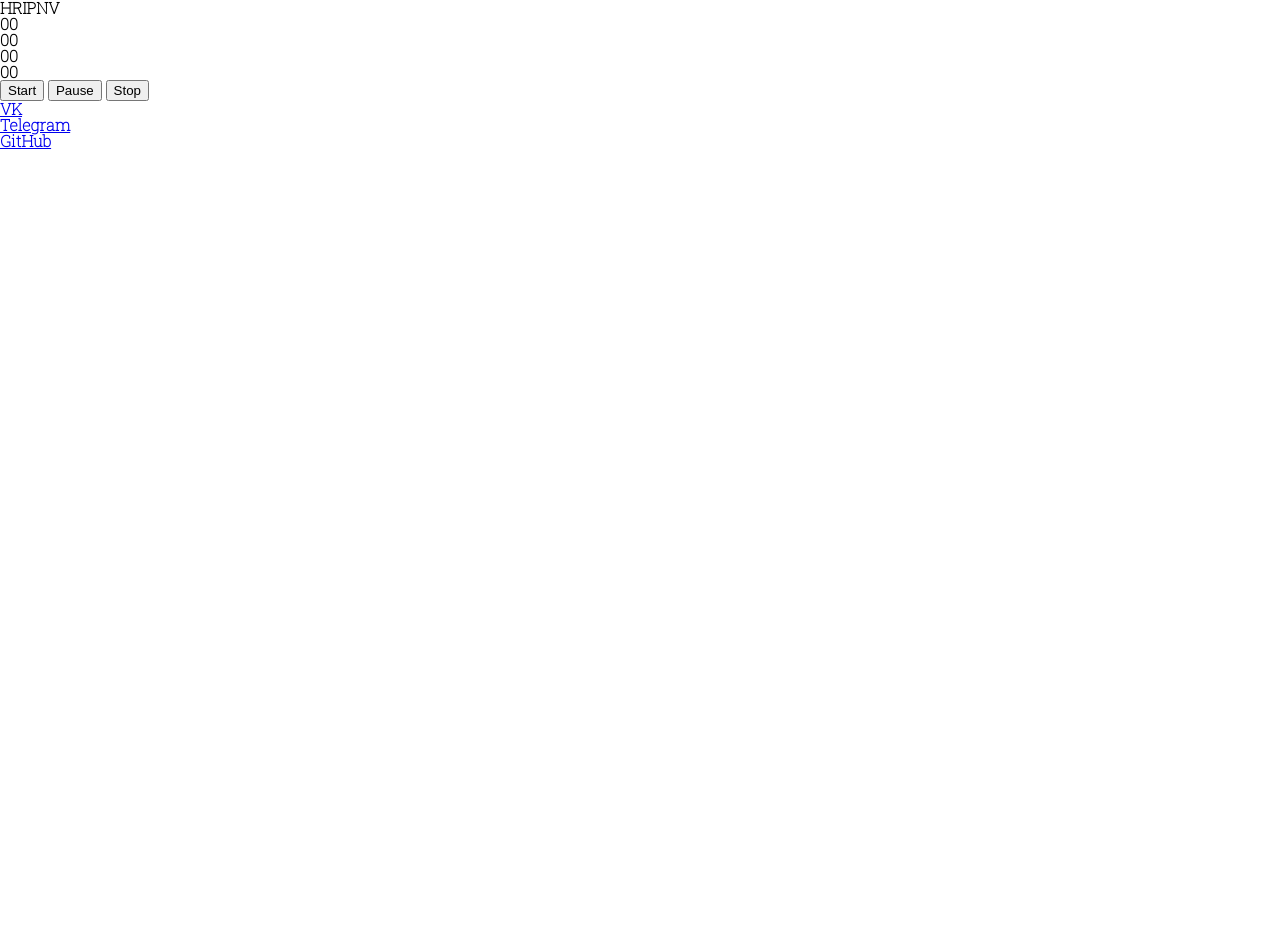
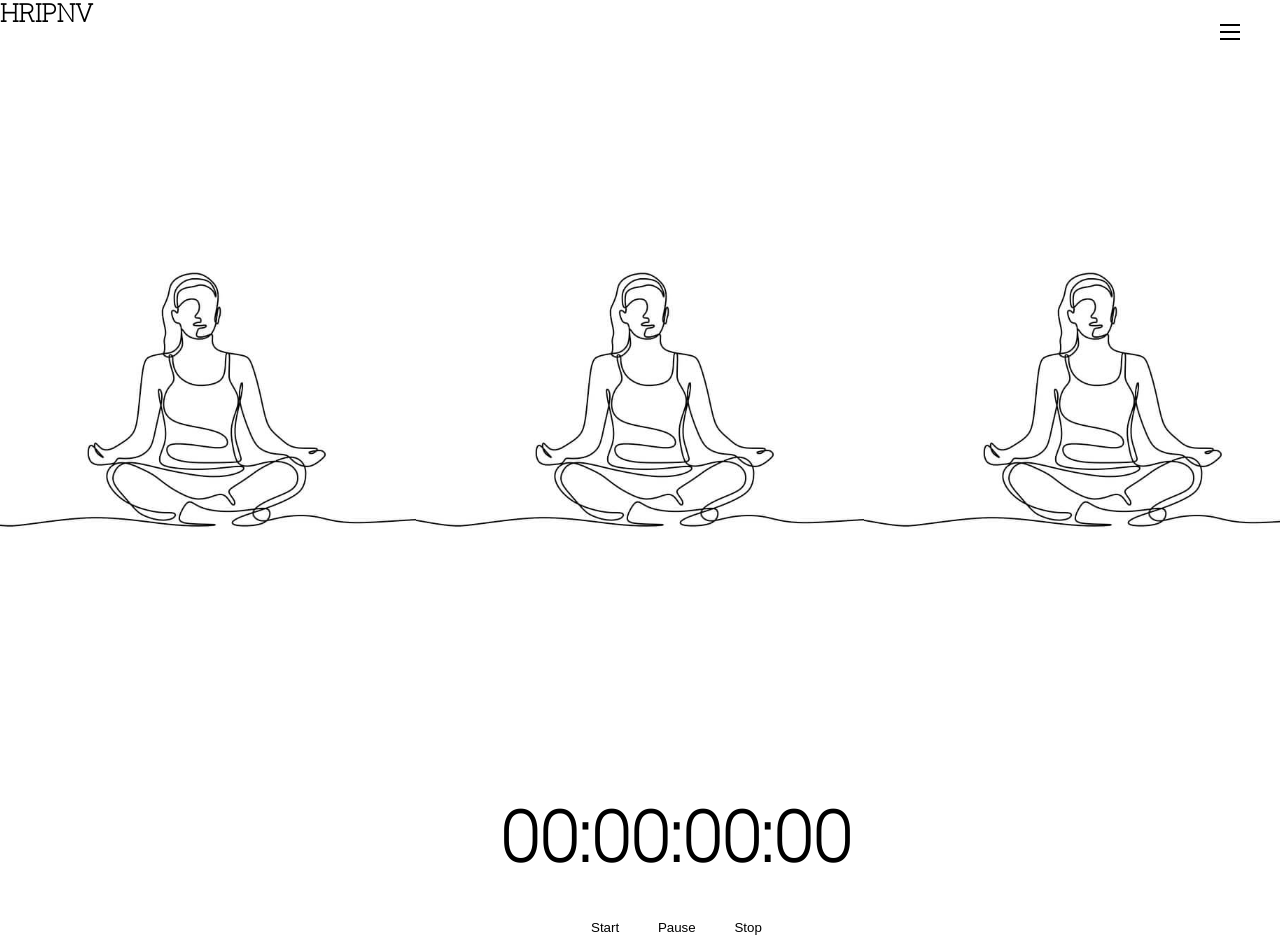
Before and after one commit to AleksDamsky/Personal-Project-on-JavaScript, a plain HTML site: page index.html in a window 1280 px wide. Shown: the top 949 px of the page. Before the commit the page ends 800 px from the top, so only its background shows below. Drawn offline with Linux system fonts and the light colour scheme; a web font is replaced by a local one.

Commit message:
site skeleton

```diff
--- a/CSS/style.scss
+++ b/CSS/style.scss
@@ -2,11 +2,135 @@
 
 @import url('https://fonts.googleapis.com/css2?family=Gentium+Plus&family=Gorditas&family=Josefin+Sans:wght@200&family=Montserrat:wght@200&family=Mukta:wght@200&family=Red+Hat+Mono:wght@300&family=Roboto+Slab:wght@100&family=Rubik+Glitch&family=Spline+Sans+Mono:wght@300&family=Titillium+Web:wght@200&display=swap');
 
-
-
+$white_color: #ffffff;
 
 //body style
 body{
     font-weight: 600;
     font-family: 'Roboto Slab', serif;
+    background-color: $white_color;
 }
+
+.container{
+    display: flex;
+    justify-content: space-between;
+
+    &__logo{
+        font-size: 25px;
+        // top: 20px;
+        // left: 20px;
+    };
+
+    &__menu{
+        position: absolute;
+        right: 30px;
+    }
+
+    &__menu-btn{
+        position: relative;
+        display: block;
+        background-color: #fff;
+        text-decoration: none;
+        width: 50px;
+        height: 50px;
+        border-radius: 50%;
+    };
+
+    &__span-btn{
+        position: absolute;
+        top: 25px; margin-top: -1px;
+        width: 20px; margin-left: 20px;
+        height: 2px;
+        background-color: rgb(0, 0, 0);
+    };
+
+    &__span-btn:before,
+    &__span-btn:after{
+        content: '';
+        position: absolute;
+        top: 8px; margin-top: -1px;
+        width: 20px;margin-left: 0px;
+        height: 2px;
+        background-color: rgb(0, 0, 0);
+    }
+
+    &__span-btn:before{
+        transform: translateY(7px);
+    }
+}
+
+.main{
+    overflow: hidden;
+    width: 100%;
+    padding-bottom: 60%;
+    background-color: $white_color;
+
+    &__meditationGirl{
+        position: absolute;
+        width: 100%;
+        top: 0;
+        height: 100%;
+        background-position: center;
+        background-repeat: repeat-x;
+        background-size: 35vw auto;
+        background-image: url('../IMG/meditation\ girl.jpg');
+    }
+}
+
+.section{
+    position: absolute;
+    font-size: 70px;
+    top: 800px;
+    left: 500px;
+
+    &__timer{
+        display: flex;
+        justify-content: space-evenly;
+    };
+
+    &__buttons{
+        position: absolute;
+        left: 80px;
+    };
+
+    &__startbtn,
+    &__stopbtn,
+    &__pausebtn{
+        border: 1px solid #fff;
+        border-radius: 20px;
+        background: rgb(255, 255, 255);
+        padding: 10px;
+    }
+    &__startbtn:hover,
+    &__stopbtn:hover,
+    &__pausebtn:hover{
+        background-color: rgb(255, 0, 0);
+        transition: all 0.3s;
+    }
+}
+
+.footer{
+    position: absolute;
+    top: 990px;
+    left: 500px;
+
+    &__list{
+        display: flex;
+        justify-content: space-between;
+    };
+
+    &__list-item{
+        padding-left: 55px;
+        padding-bottom: 30px;
+    };
+
+    &__list-link{
+        text-decoration: none;
+        color: black;
+    }
+    &__list-link:hover{
+        color: red;
+        transition: all 0.3s;
+
+    }
+}
--- a/index.html
+++ b/index.html
@@ -10,7 +10,7 @@
 </head>
 <body>
 
-    <!-- Основной контейнер, в котором будет картинка, меню-бургер, лого -->
+    <!-- Основной контейнер в котором будут меню-бургер, лого -->
     <div class="container">
 
         <!-- ЛОго -->
@@ -18,15 +18,20 @@
            <span class="container__logo-item">HRIPNV</span>
         </div>
 
-        <!-- Тут будет картинка для паралакса -->
-        <div class="container__meditationGirl"><!--картинка будет задаваться через background в css--></div>
-
-        <!-- тут находиться меню-бургер -->
+        <!-- тут находится меню-бургер -->
         <div class="container__menu">
-            <a href="#!" class="container__menu-btn"></a>
+            <a href="#!" class="container__menu-btn">
+                <span class="container__span-btn"></span>
+            </a>
         </div>
 
     </div>
+
+    <!-- тут будет картинка для параллакса -->
+    <main class="main">
+                <!-- Тут будет картинка для паралакса -->
+                <div class="main__meditationGirl"><!--картинка будет задаваться через background в css--></div>
+    </main>
 
 
     <!-- секция для таймера -->
@@ -36,21 +41,21 @@
 
             <div class="section__timer-block">
 
-                <div class="section__time hour">00</div>
+                <div class="section__time hour">00:</div>
 
                 <div class="section__title"></div>
 
             </div>
             <div class="section__timer-block">
 
-                <div class="section__time minute">00</div>
+                <div class="section__time minute">00:</div>
 
                 <div class="section__title"></div>
 
             </div>
             <div class="section__timer-block">
 
-                <div class="section__time seconds">00</div>
+                <div class="section__time seconds">00:</div>
 
                 <div class="section__title"></div>
 
@@ -84,13 +89,13 @@
             <ul class="footer__list">
 
                 <li class="footer__list-item">
-                    <a href="https://vk.com/idhripnv" class="footer__list-link">VK</a>
+                    <a href="https://vk.com/idhripnv" class="footer__list-link" target="_blank">VK</a>
                 </li>
                 <li class="footer__list-item">
-                    <a href="https://t.me/AleksDamsky" class="footer__list-link">Telegram</a>
+                    <a href="https://t.me/AleksDamsky" class="footer__list-link" target="_blank">Telegram</a>
                 </li>
                 <li class="footer__list-item">
-                    <a href="https://github.com/AleksDamsky" class="footer__list-link">GitHub</a>
+                    <a href="https://github.com/AleksDamsky" class="footer__list-link" target="_blank">GitHub</a>
                 </li>
 
             </ul>
```
Also changed, not shown: CSS/style.css, 1 other file.
